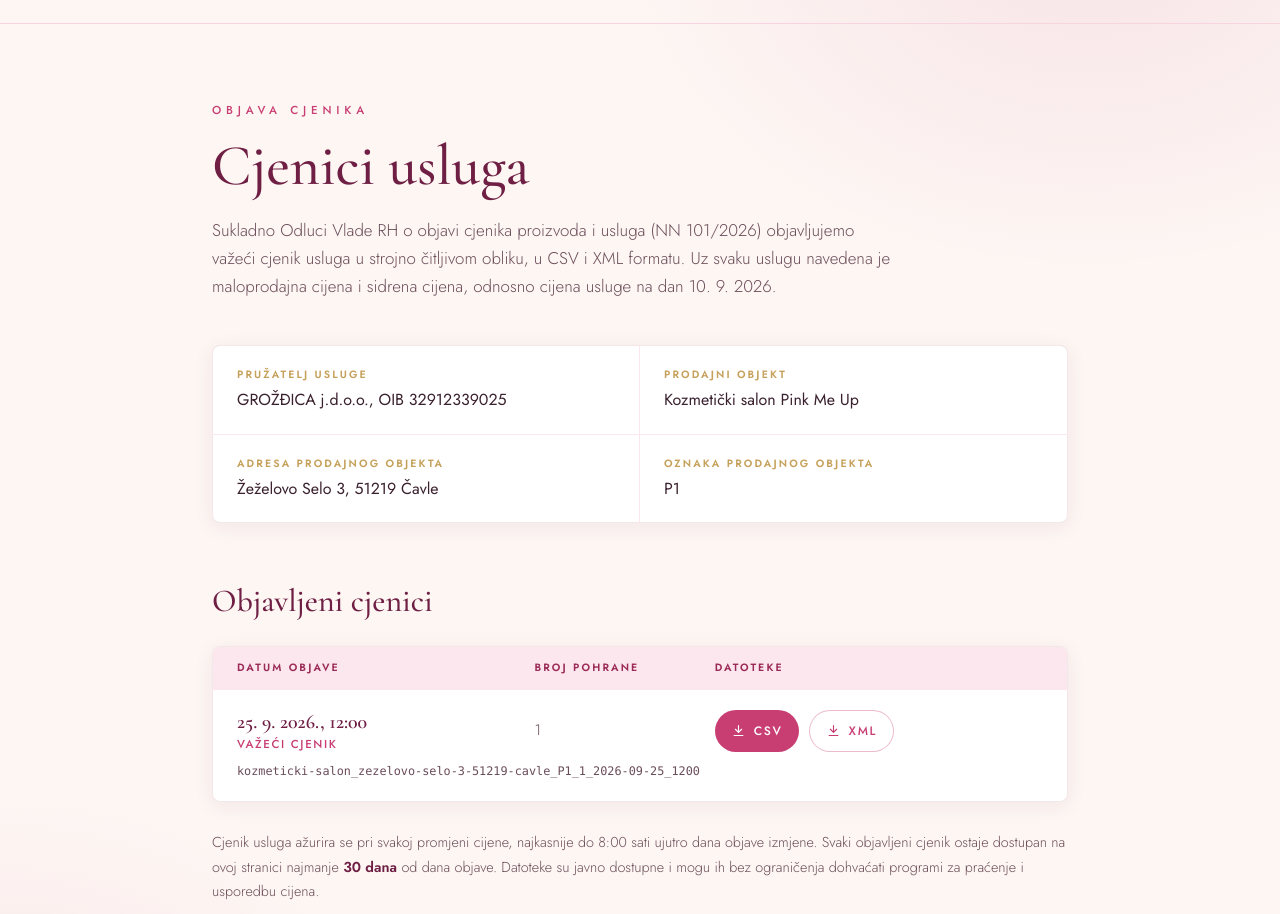
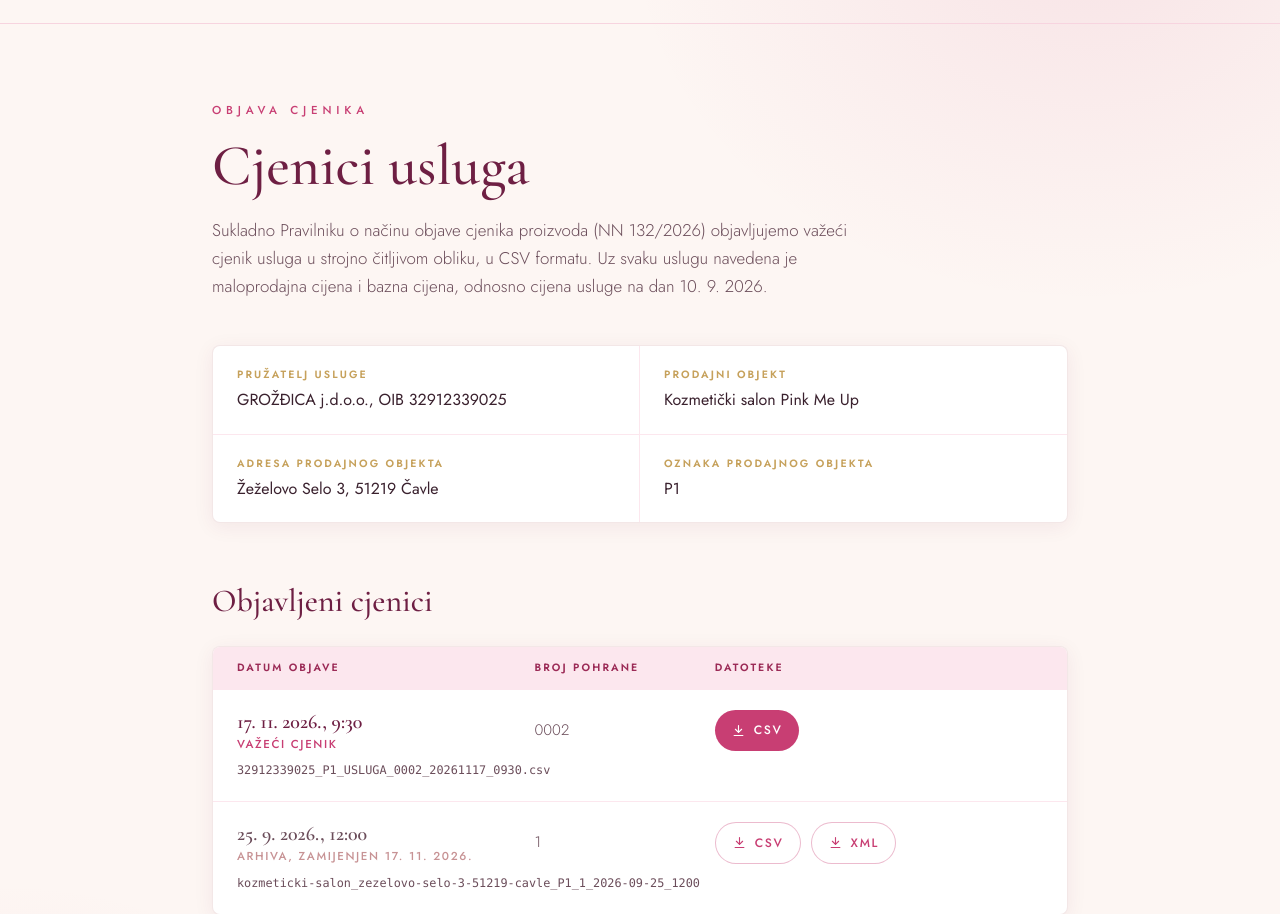
Before and after one commit to stopbeingpetty/pinkmeup, a plain HTML site: page cjenici/index.html in a window 1280 px wide. Shown: the part 75-989 px from the top of the page. Drawn offline with nearby package versions, Linux system fonts and the light colour scheme.

Commit message:
Objava cjenika usluga 17.11.2026. (broj pohrane 0002)
- CSV premješten u mapu cjenici/
- stranica /cjenici/ ažurirana: važeći cjenik 0002 i arhiva cjenika od 25.9.2026.

Co-Authored-By: Claude Opus 5.5 <noreply@anthropic.com>
Claude-Session: https://claude.ai/code/session_01KXNherjehCzfFLux3htav2

```diff
--- a/cjenici/index.html
+++ b/cjenici/index.html
@@ -4,7 +4,7 @@
 <meta charset="UTF-8" />
 <meta name="viewport" content="width=device-width, initial-scale=1.0" />
 <title>Cjenici usluga · Pink Me Up · Beauty Salon</title>
-<meta name="description" content="Strojno čitljivi cjenici usluga Beauty Salona Pink Me Up (CSV i XML) sa sidrenim cijenama, sukladno Odluci Vlade RH (NN 101/2026)." />
+<meta name="description" content="Strojno čitljivi cjenici usluga Beauty Salona Pink Me Up (CSV) s baznim cijenama, sukladno Pravilniku o načinu objave cjenika proizvoda (NN 132/2026)." />
 <link rel="icon" type="image/png" href="../logo.png" />
 <link rel="preconnect" href="https://fonts.googleapis.com" />
 <link rel="preconnect" href="https://fonts.gstatic.com" crossorigin />
@@ -60,6 +60,8 @@ h2{font-family:var(--serif);font-weight:500;font-size:2rem;color:var(--wine);mar
 .file.alt{background:#fff;color:var(--magenta);border:1px solid rgba(200,62,115,.35)}
 .file:hover{transform:translateY(-2px);box-shadow:0 10px 22px rgba(200,62,115,.25)}
 .file svg{width:15px;height:15px}
+.row.archived .date{color:var(--ink-soft)}
+.row.archived .date small{color:var(--rose-gold)}
 .fname{grid-column:1/-1;font-size:.74rem;color:var(--ink-soft);word-break:break-all;margin-top:-6px;font-family:ui-monospace,SFMono-Regular,Menlo,monospace}
 
 .note{margin-top:28px;font-size:.9rem;color:var(--ink-soft);line-height:1.7}
@@ -100,7 +102,7 @@ footer .wrap{display:flex;justify-content:space-between;flex-wrap:wrap;gap:10px}
   <div class="wrap">
     <span class="eyebrow">Objava cjenika</span>
     <h1>Cjenici usluga</h1>
-    <p class="lead">Sukladno Odluci Vlade RH o objavi cjenika proizvoda i usluga (NN 101/2026) objavljujemo važeći cjenik usluga u strojno čitljivom obliku, u CSV i XML formatu. Uz svaku uslugu navedena je maloprodajna cijena i sidrena cijena, odnosno cijena usluge na dan 10. 9. 2026.</p>
+    <p class="lead">Sukladno Pravilniku o načinu objave cjenika proizvoda (NN 132/2026) objavljujemo važeći cjenik usluga u strojno čitljivom obliku, u CSV formatu. Uz svaku uslugu navedena je maloprodajna cijena i bazna cijena, odnosno cijena usluge na dan 10. 9. 2026.</p>
 
     <div class="facts">
       <div class="fact"><span class="k">Pružatelj usluge</span><span class="v">GROŽĐICA j.d.o.o., OIB 32912339025</span></div>
@@ -113,17 +115,25 @@ footer .wrap{display:flex;justify-content:space-between;flex-wrap:wrap;gap:10px}
     <div class="list">
       <div class="row head"><span>Datum objave</span><span>Broj pohrane</span><span>Datoteke</span></div>
       <div class="row">
-        <div class="date">25. 9. 2026., 12:00<small>Važeći cjenik</small></div>
+        <div class="date">17. 11. 2026., 9:30<small>Važeći cjenik</small></div>
+        <div class="no">0002</div>
+        <div class="files">
+          <a class="file" href="32912339025_P1_USLUGA_0002_20261117_0930.csv" download><svg viewBox="0 0 24 24" fill="none" stroke="currentColor" stroke-width="1.8" stroke-linecap="round" stroke-linejoin="round"><path d="M12 4v11M7 10l5 5 5-5M5 20h14"/></svg>CSV</a>
+        </div>
+        <div class="fname">32912339025_P1_USLUGA_0002_20261117_0930.csv</div>
+      </div>
+      <div class="row archived">
+        <div class="date">25. 9. 2026., 12:00<small>Arhiva, zamijenjen 17. 11. 2026.</small></div>
         <div class="no">1</div>
         <div class="files">
-          <a class="file" href="kozmeticki-salon_zezelovo-selo-3-51219-cavle_P1_1_2026-09-25_1200.csv" download><svg viewBox="0 0 24 24" fill="none" stroke="currentColor" stroke-width="1.8" stroke-linecap="round" stroke-linejoin="round"><path d="M12 4v11M7 10l5 5 5-5M5 20h14"/></svg>CSV</a>
+          <a class="file alt" href="kozmeticki-salon_zezelovo-selo-3-51219-cavle_P1_1_2026-09-25_1200.csv" download><svg viewBox="0 0 24 24" fill="none" stroke="currentColor" stroke-width="1.8" stroke-linecap="round" stroke-linejoin="round"><path d="M12 4v11M7 10l5 5 5-5M5 20h14"/></svg>CSV</a>
           <a class="file alt" href="kozmeticki-salon_zezelovo-selo-3-51219-cavle_P1_1_2026-09-25_1200.xml" download><svg viewBox="0 0 24 24" fill="none" stroke="currentColor" stroke-width="1.8" stroke-linecap="round" stroke-linejoin="round"><path d="M12 4v11M7 10l5 5 5-5M5 20h14"/></svg>XML</a>
         </div>
         <div class="fname">kozmeticki-salon_zezelovo-selo-3-51219-cavle_P1_1_2026-09-25_1200</div>
       </div>
     </div>
 
-    <p class="note">Cjenik usluga ažurira se pri svakoj promjeni cijene, najkasnije do 8:00 sati ujutro dana objave izmjene. Svaki objavljeni cjenik ostaje dostupan na ovoj stranici najmanje <strong>30 dana</strong> od dana objave. Datoteke su javno dostupne i mogu ih bez ograničenja dohvaćati programi za praćenje i usporedbu cijena.</p>
+    <p class="note">Cjenik usluga ažurira se pri svakoj promjeni cijene, najkasnije do 11 sati na dan izmjene. Zamijenjeni cjenik ostaje dostupan u arhivi na ovoj stranici najmanje <strong>15 dana</strong> nakon zamjene. Datoteke su javno dostupne i mogu ih bez ograničenja dohvaćati programi za praćenje i usporedbu cijena.</p>
   </div>
 </main>
 
```
Also changed, not shown: cjenici/32912339025_P1_USLUGA_0002_20261117_0930.csv (renamed from 32912339025_P1_USLUGA_0002_20261117_0930.csv).
